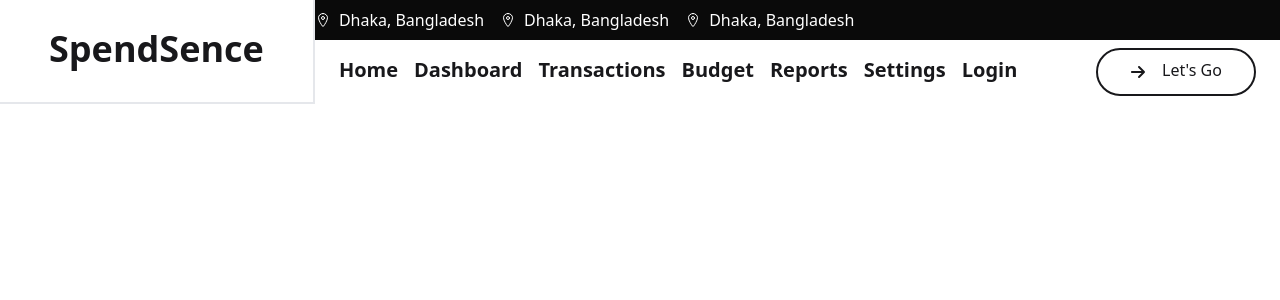
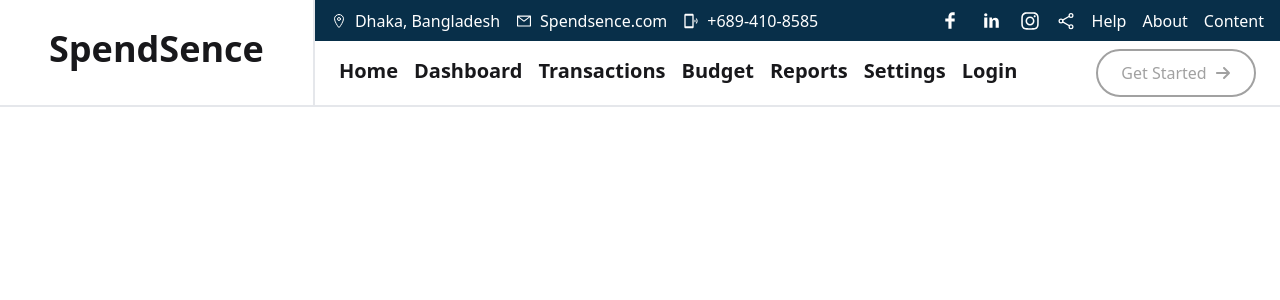
Before and after one commit to Mehedi86/personal-finance-tracker, a React (Vite) app: page / in a window 1280 px wide. Shown: the top 300 px of the page. Built offline with nearby package versions, Linux system fonts and the light colour scheme.

Commit message:
added: navbar functionality

```diff
--- a/src/components/Navbar.jsx
+++ b/src/components/Navbar.jsx
@@ -2,6 +2,12 @@ import React from 'react';
 import { Link } from 'react-router-dom';
 import { FaArrowRight } from "react-icons/fa6";
 import { IoLocationOutline } from "react-icons/io5";
+import { AiOutlineMail } from "react-icons/ai";
+import { MdOutlinePhonelinkRing } from "react-icons/md";
+import { TiSocialFacebook } from "react-icons/ti";
+import { IoShareSocialOutline } from "react-icons/io5";
+import { TiSocialLinkedin } from "react-icons/ti";
+import { FaInstagram } from "react-icons/fa";
 
 const Navbar = () => {
     const navItem = (
@@ -48,25 +54,37 @@ const Navbar = () => {
                 <a className="btn btn-ghost text-4xl p-12">SpendSence</a>
             </div>
             <div className="flex w-full">
-                <div className="hidden lg:flex flex-grow">
+                <div className="hidden lg:flex flex-grow items-center">
                     <div className='w-full'>
-                        <div className='bg-[#0A0A0A] flex justify-
-                        between text-white'>
+                        <div className='bg-[#082F49] flex justify-between text-white px-4'>
                             <div className='flex gap-4 py-2'>
                                 <p className='flex items-center gap-2'><IoLocationOutline /> Dhaka, Bangladesh</p>
-                                <p className='flex items-center gap-2'><IoLocationOutline /> Dhaka, Bangladesh</p>
-                                <p className='flex items-center gap-2'><IoLocationOutline /> Dhaka, Bangladesh</p>
+                                <p className='flex items-center gap-2'><AiOutlineMail />Spendsence.com</p>
+                                <p className='flex items-center gap-2'><MdOutlinePhonelinkRing />+689-410-8585</p>
+                            </div>
+                            <div className='flex gap-4 py-2 items-center'>
+                                <TiSocialFacebook size={25}/>
+                                <TiSocialLinkedin size={25}/>
+                                <FaInstagram size={20}/>
+                                <IoShareSocialOutline size={20}/>
+                                <Link>Help</Link>
+                                <Link>About</Link>
+                                <Link>Content</Link>
                             </div>
                         </div>
                         {/* navItem and get start button */}
-                        <div className='flex justify-between py-2'>
+                        <div className='flex justify-between py-2 border-b-2 border-gray-200'>
                             <ul className="menu menu-horizontal px-6 text-xl font-semibold gap-4">
                                 {navItem}
                             </ul>
-                            <div className='w-40 h-12 rounded-4xl border-2 flex items-center justify-center mx-6'>
-                                <div className='flex gap-4 items-center cursor-pointer'>
+                            <div className="relative w-40 h-12 flex items-center justify-center mx-6 cursor-pointer group border-2 border-neutral-400 rounded-full">
+                                {/* Background animation */}
+                                <div className="absolute inset-0 bg-neutral-400 transition-all duration-500 ease-in-out scale-x-0 group-hover:scale-x-100 origin-left rounded-full"></div>
+
+                                {/* Text and icon */}
+                                <div className="relative flex gap-2 items-center text-neutral-400 group-hover:text-white transition-all duration-500">
+                                    <span>Get Started</span>
                                     <FaArrowRight />
-                                    <button className='mb-1 cursor-pointer'>Let's Go</button>
                                 </div>
                             </div>
                         </div>
```
